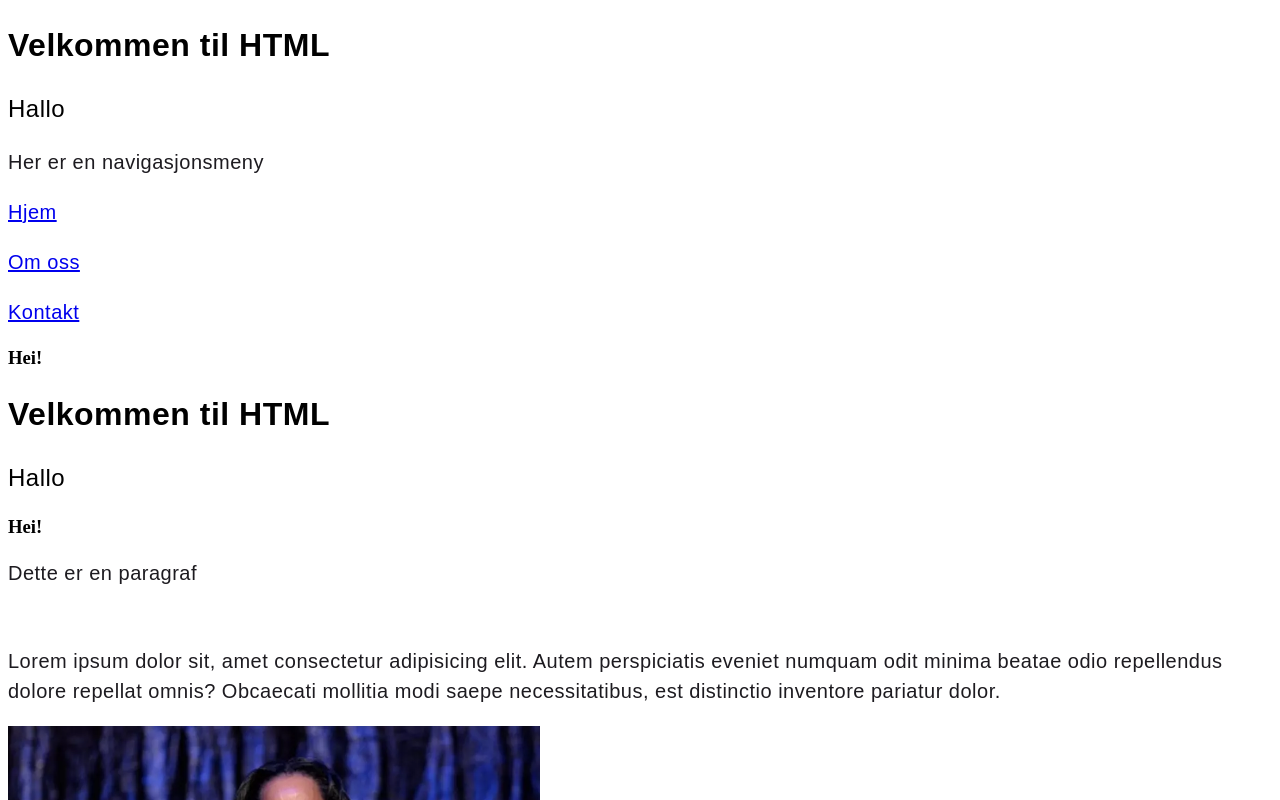
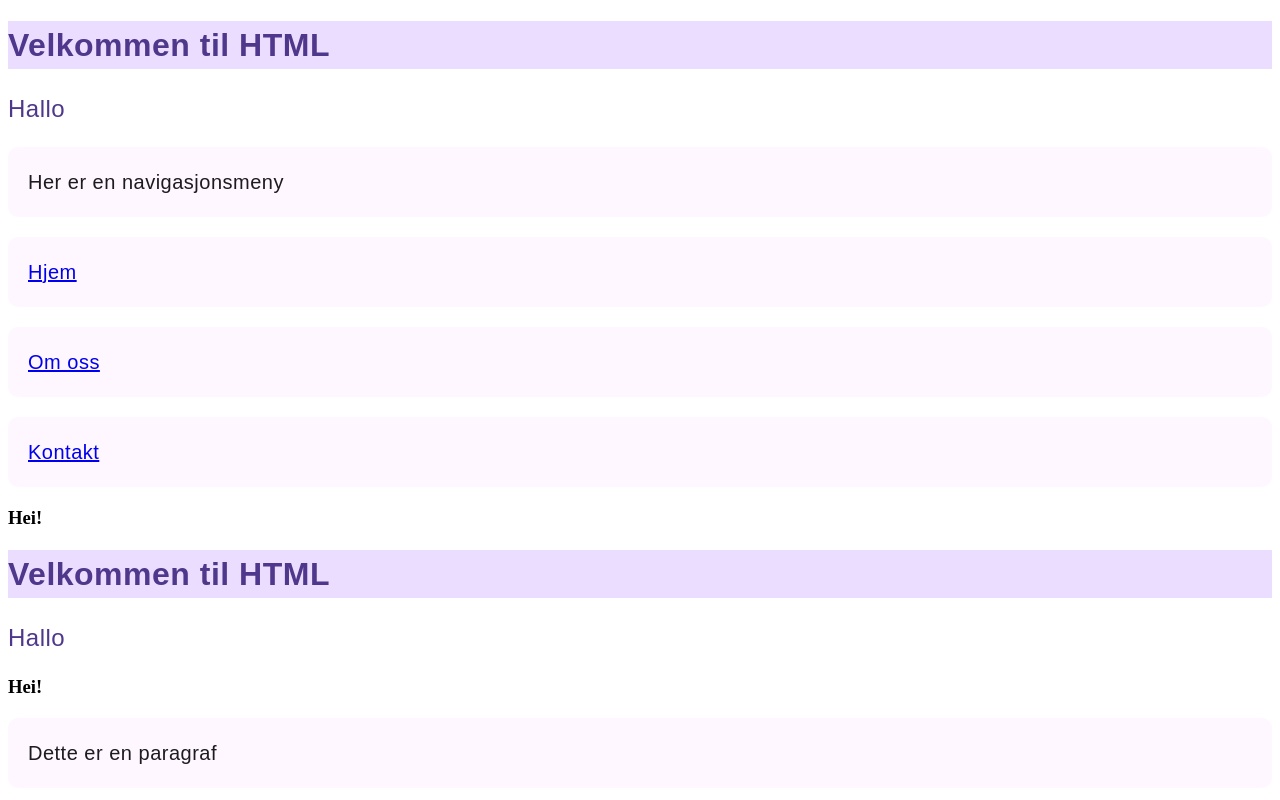
Before and after one commit to alexakode/Velkommen-til-HTML, a plain HTML site: page index.html in a window 1280 px wide. Shown: the top 800 px of the page. Drawn offline with Linux system fonts and the light colour scheme.

Commit message:
Refactor CSS for improved styling consistency and maintainability

```diff
--- a/styles.css
+++ b/styles.css
@@ -17,15 +17,21 @@ p {
   font-weight: 400;
   line-height: 1.5;
   letter-spacing: 0.5px;
+  background-color: #fef7ff;
+  padding: 1em;
+  border-radius: 10px;
 }
 h1 {
+  color: #4f378b;
   font-family: "Roboto Flex", sans-serif;
   font-size: 2em;
   font-weight: 600;
   line-height: 1.5;
   letter-spacing: 0.5px;
+  background-color: #eaddff;
 }
 h2 {
+  color: #4f378b;
   font-family: "Roboto Flex", sans-serif;
   font-size: 1.5em;
   font-weight: 500;
@@ -65,6 +71,7 @@ img {
   max-height: 100vh;
   height: auto;
   width: auto;
+  border-radius: 10px;
 }
 .container {
   display: flex;
```
